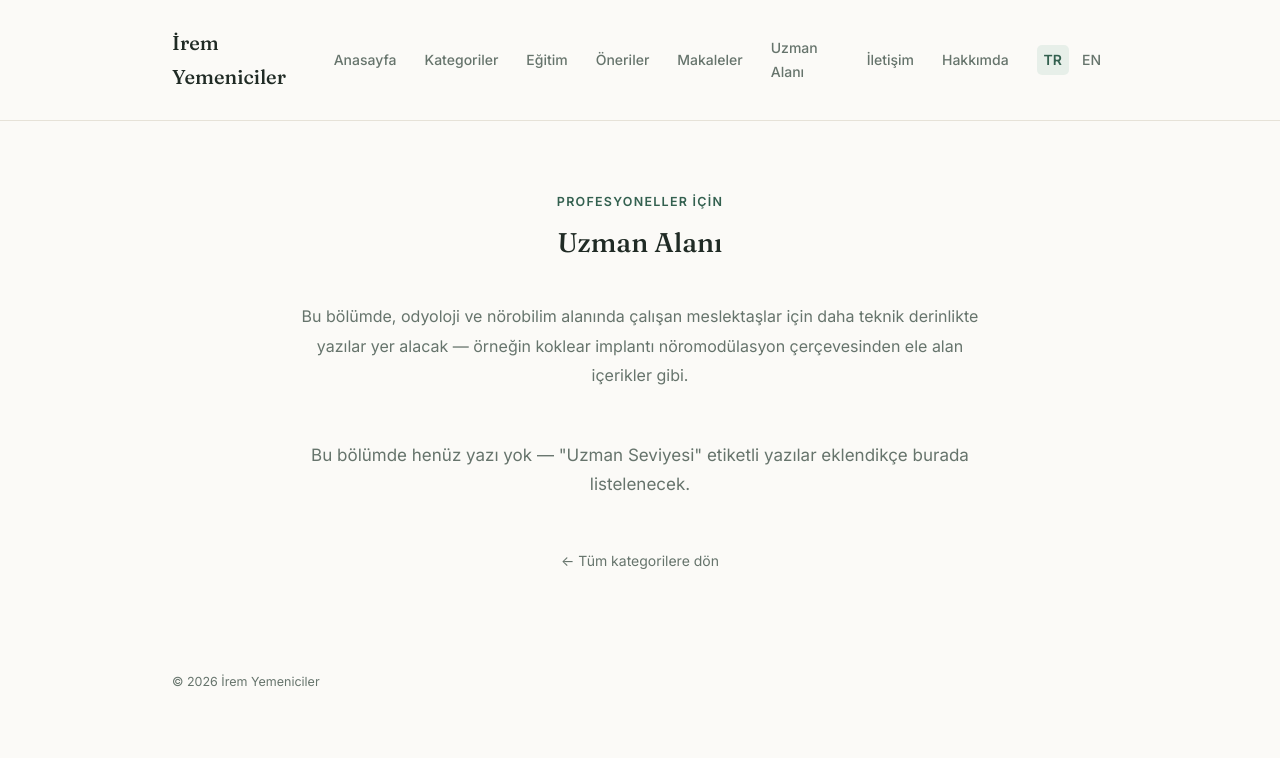
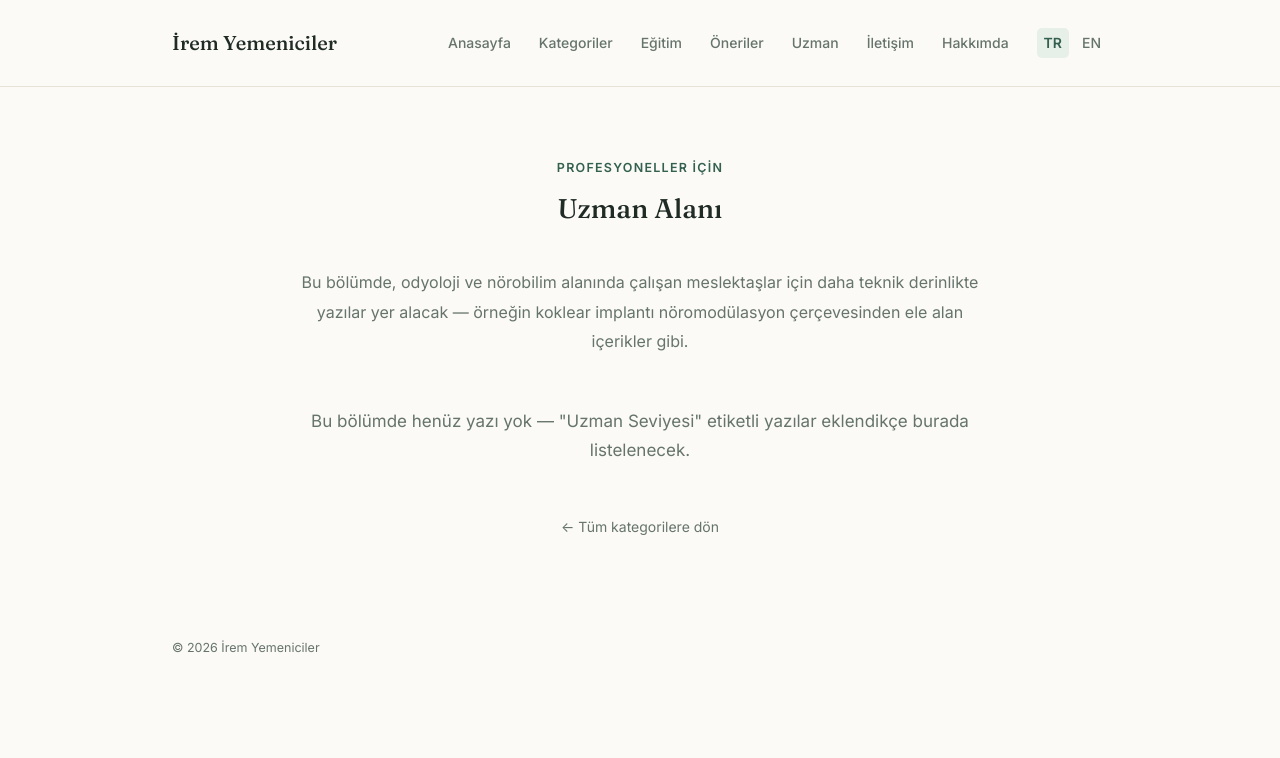
Before and after one commit to karamel97/karamel97.github.io, a plain HTML site: page uzman-alani.html in a window 1280 px wide. Drawn offline with Linux system fonts and the light colour scheme.

Commit message:
Update uzman-alani.html

```diff
--- a/uzman-alani.html
+++ b/uzman-alani.html
@@ -22,8 +22,7 @@
       <a href="index.html#kategoriler">Kategoriler</a>
       <a href="egitim.html">Eğitim</a>
       <a href="oneriler.html">Öneriler</a>
-      <a href="makaleler.html">Makaleler</a>
-      <a href="uzman-alani.html">Uzman Alanı</a>
+      <a href="uzman-alani.html">Uzman</a>
       <a href="index.html#iletisim">İletişim</a>
       <a href="hakkinda.html">Hakkımda</a>
       <span class="lang-switch"><a href="uzman-alani.html" class="active">TR</a><a href="#">EN</a></span>
```
